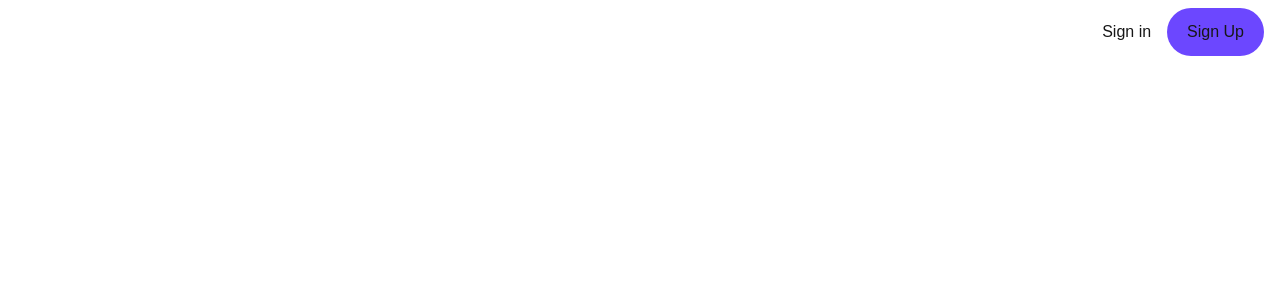
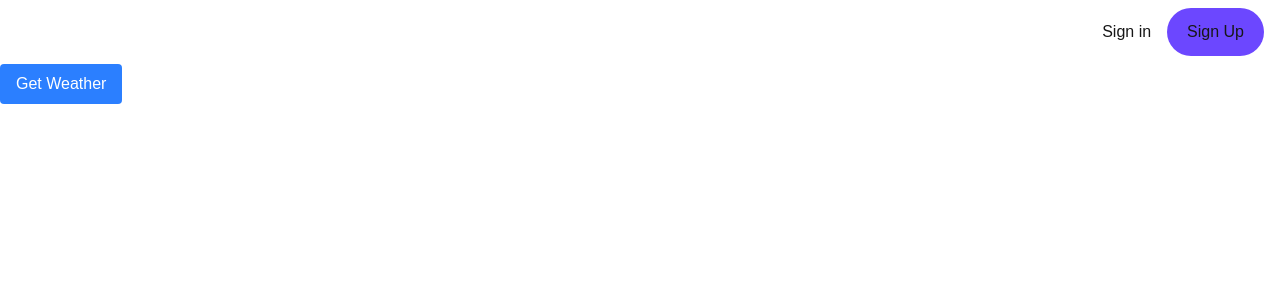
Before and after one commit to JumboCode/food-for-free, a Next.js app: page /weather in a window 1280 px wide. Shown: the top 300 px of the page. Built offline with nearby package versions, Linux system fonts and the light colour scheme; no server answers.

Commit message:
aleas weather button

```diff
--- a/src/app/components/Button.tsx
+++ b/src/app/components/Button.tsx
@@ -4,11 +4,17 @@ import React from "react";
 
 // TODO: add what the button takes in
 type ButtonProps = {
-
+  label: string;
+  onClick: () => void;
 };
 
-export default function Button({ /* add to this */ }: ButtonProps) {
+export default function Button({ label, onClick }: ButtonProps) {
   return (
-    // TODO: create the button
+    <button
+      onClick={onClick}
+      className="px-4 py-2 bg-blue-500 text-white rounded hover:bg-blue-600"
+    >
+      {label}
+    </button>
   );
 }
--- a/src/app/weather/page.tsx
+++ b/src/app/weather/page.tsx
@@ -8,14 +8,31 @@ export default function WeatherPage() {
   const [weather, setWeather] = useState("");
 
   // TODO: Fetch weather data from an API
+
   const getWeather = async () => {
     // Hint: call the API, extract some info, and update state with setWeather(...)
+    const apiKey = process.env.NEXT_PUBLIC_WEATHER_KEY;
+
+    try{
+      const response = await fetch(
+        `http://api.weatherapi.com/v1/current.json?key=${apiKey}&q=London&aqi=no`
+      );
+
+      const data = await response.json();
+      const temp = data.current.temp_c;
+
+      setWeather(`Current temperature: ${temp}°C`);
+    } catch (error) {
+      setWeather("Failed to fetch data.");
+    }
   };
 
   return (
     <div>
       {/* TODO: Create an instance of the Button component that calls getWeather when clicked */}
       {/* TODO: Display the weather info here */}
+      <Button label="Get Weather" onClick={getWeather} />
+      {weather && <p className="mt-4">{weather}</p>}
     </div>
   );
 }
```
Also changed, not shown: 1 other file (tests, documents, lock files or other folders).
